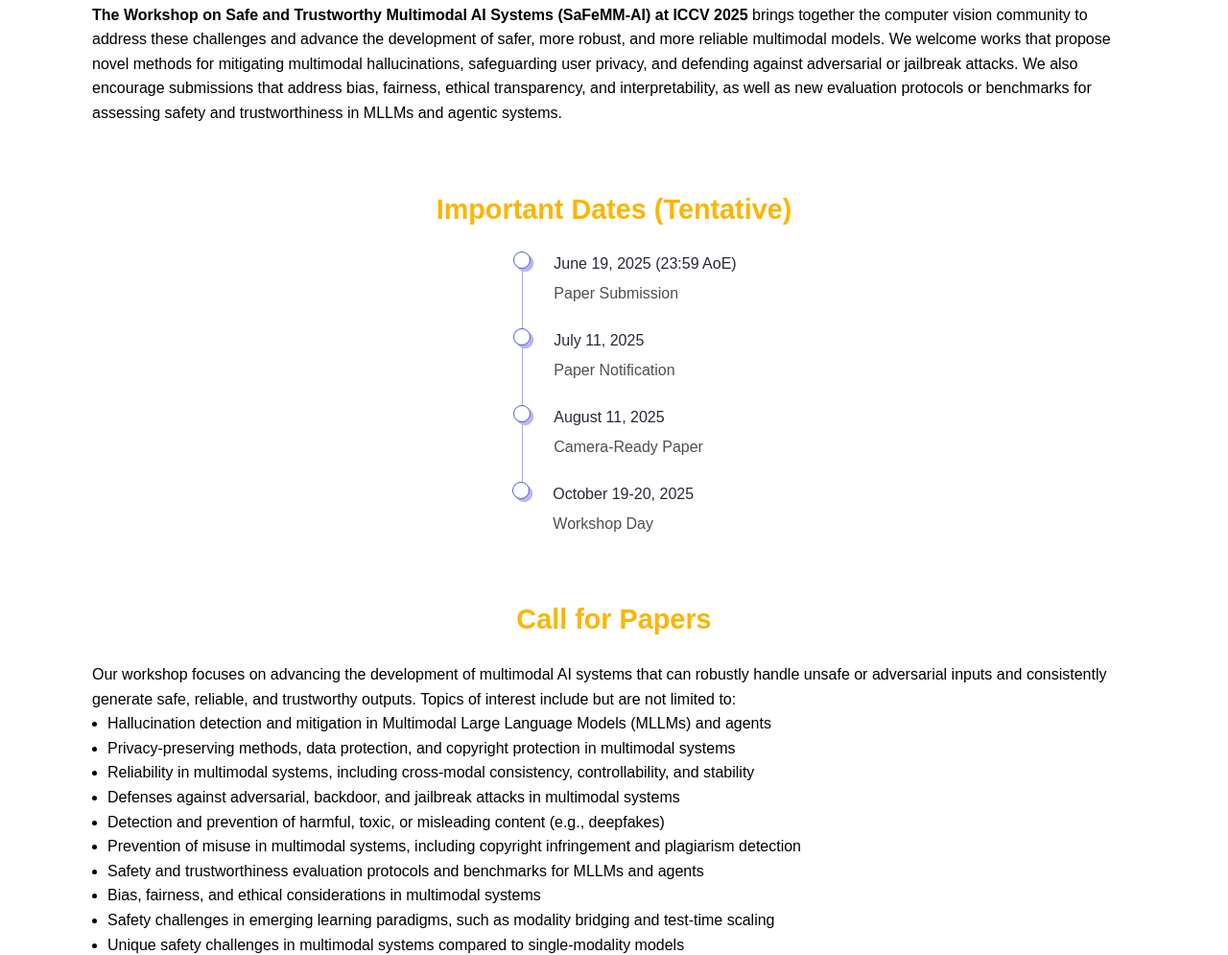
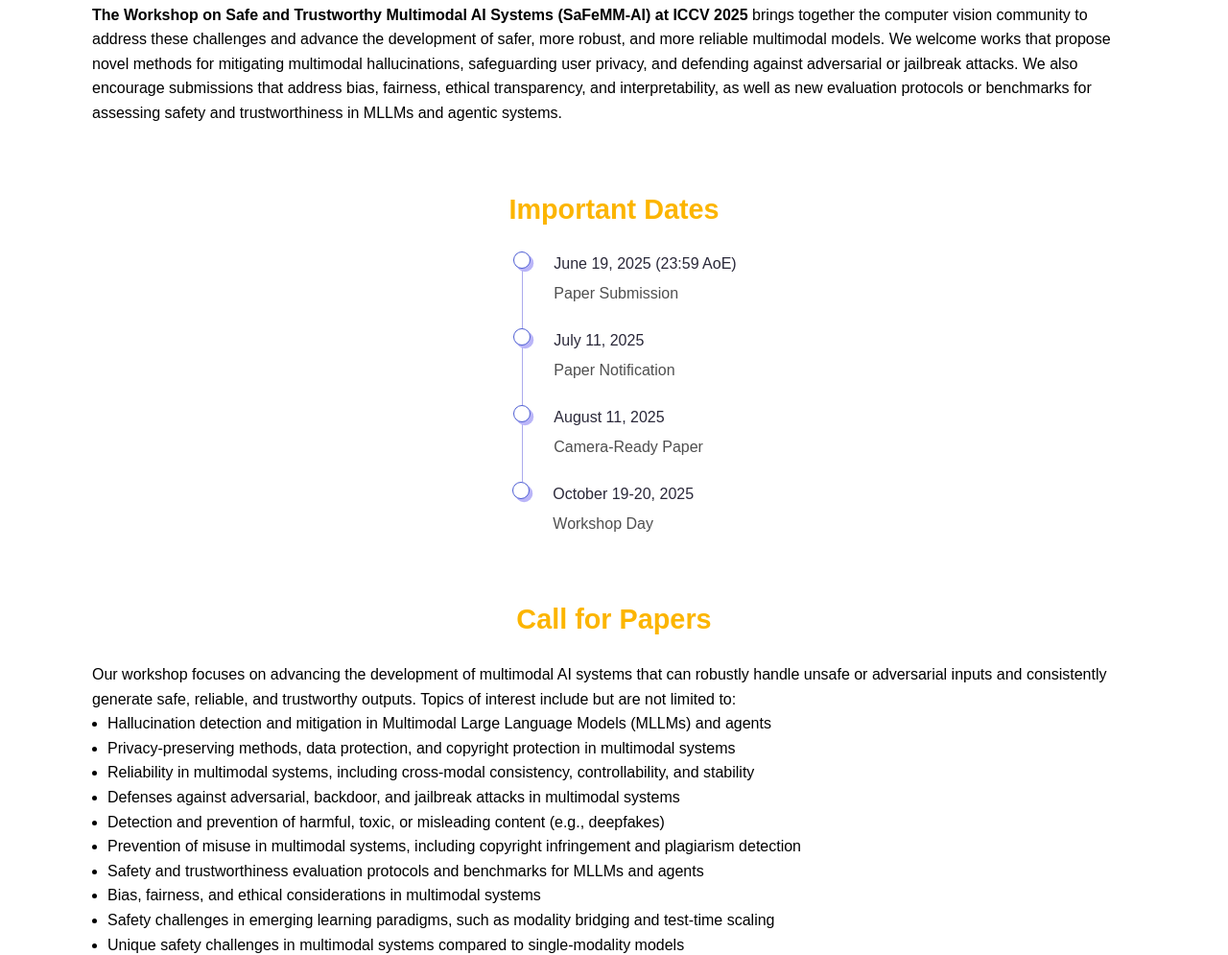
Before and after one commit to SaFeMMAI/SaFeMMAI.github.io, a plain HTML site: page index.html in a window 1280 px wide. Shown: the part 1262-2257 px from the top of the page at 96% size. Drawn offline with Linux system fonts and the light colour scheme.

Commit message:
minor fix -> remove 'tentative' from Important dates section

```diff
--- a/index.html
+++ b/index.html
@@ -73,7 +73,7 @@
 
     <section id="important-dates" class="section">
         <div class="container">
-            <h1>Important Dates (Tentative)</h1>
+            <h1>Important Dates</h1>
             <div class="wrapper">
                 <ul class="sessions">
                 <li>
```
